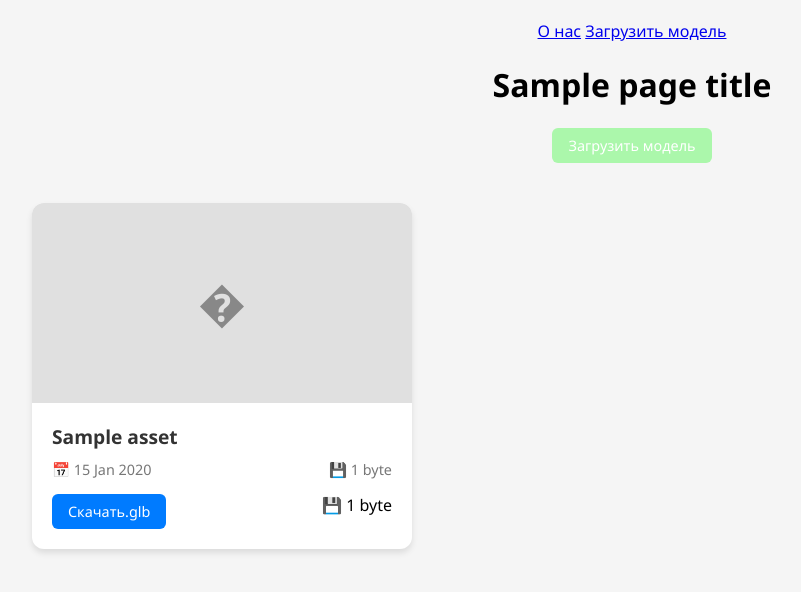
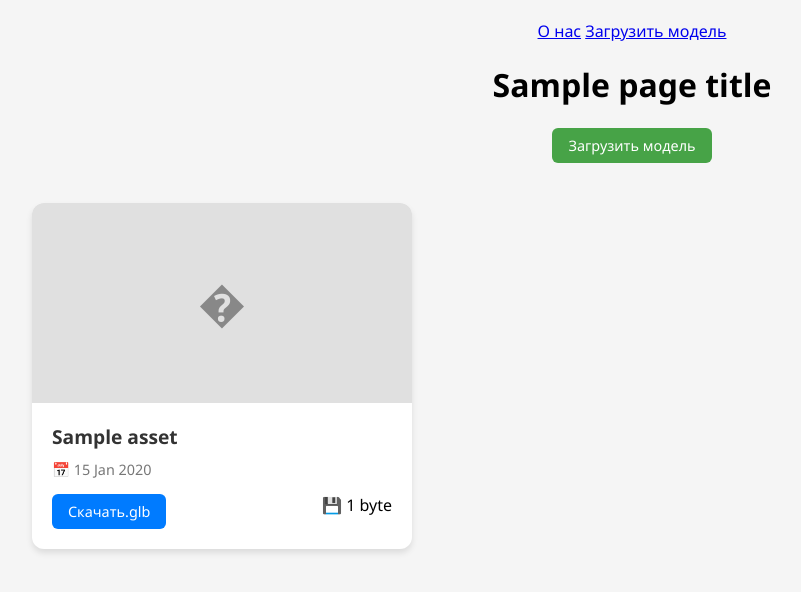
Before and after one commit to Shida78/web-structures, a Django app: template gallery/templates/gallery/index.html in a window 1280 px wide. Shown: the top 592 px of the page, without its empty margins (8-809 px from the left). Run offline with Django 5.2, Linux system fonts and the light colour scheme; the template is opened without the code that fills it: most values are stand-ins (such as "Sample title", 1, 10 or a date in 2020).

Commit message:
updated home page -css

```diff
--- a/gallery/templates/gallery/index.html
+++ b/gallery/templates/gallery/index.html
@@ -13,7 +13,7 @@
         <!-- {{ ... }} — это переменная. Мы передадим её из Python -->
         <h1>{{ page_title }}</h1>
         <!-- Ссылка на загрузку теперь выглядит как кнопка -->
-        <a href="{% url 'upload' %}" class="btn" style="background-color: #abf7ab;">Загрузить модель</a>
+        <a href="{% url 'upload' %}" class="btn" style="background-color: #47a347;">Загрузить модель</a>
     </header>
 
     <main>
@@ -29,10 +29,9 @@
                     data-url="..." хранит ссылку на файл, которую JS прочитает.
                     -->
 
-                    <div class="card-preview">
-                        <!-- Временно оставим текст, пока JS не заменит его на Canvas
+                    <div class="card-preview"
                         id="model-container-{{ asset.id }}"
-                        data-url="{{ asset.file.url }}">  -->
+                        data-url="{{ asset.file.url }}">
 
                         <!-- Временно оставим текст, пока JS не заменит его на Canvas -->
                         �
@@ -46,14 +45,13 @@
                             <span>📅 {{ asset.created_at|date:"d M Y" }}</span>
                             <!-- Если есть файл, показываем размер -->
                             {% if asset.file %}
-                                <span style="float: right;">💾 {{asset.file.size|filesizeformat }}</span>
+
                             {% endif %}
                         </div>
 
                         <!-- Кнопка скачивания -->
                         {% if asset.file %}
                             <a href="{{ asset.file.url }}" class="btn" download>Скачать.glb</a>
-                            <!-- <span>💾 {{asset.file.size|filesizeformat }}</span> -->
                             <span style="float: right;">💾 {{asset.file.size|filesizeformat }}</span>
                         {% else %}
                             <span style="color: red;">Файл потерян</span>
```
